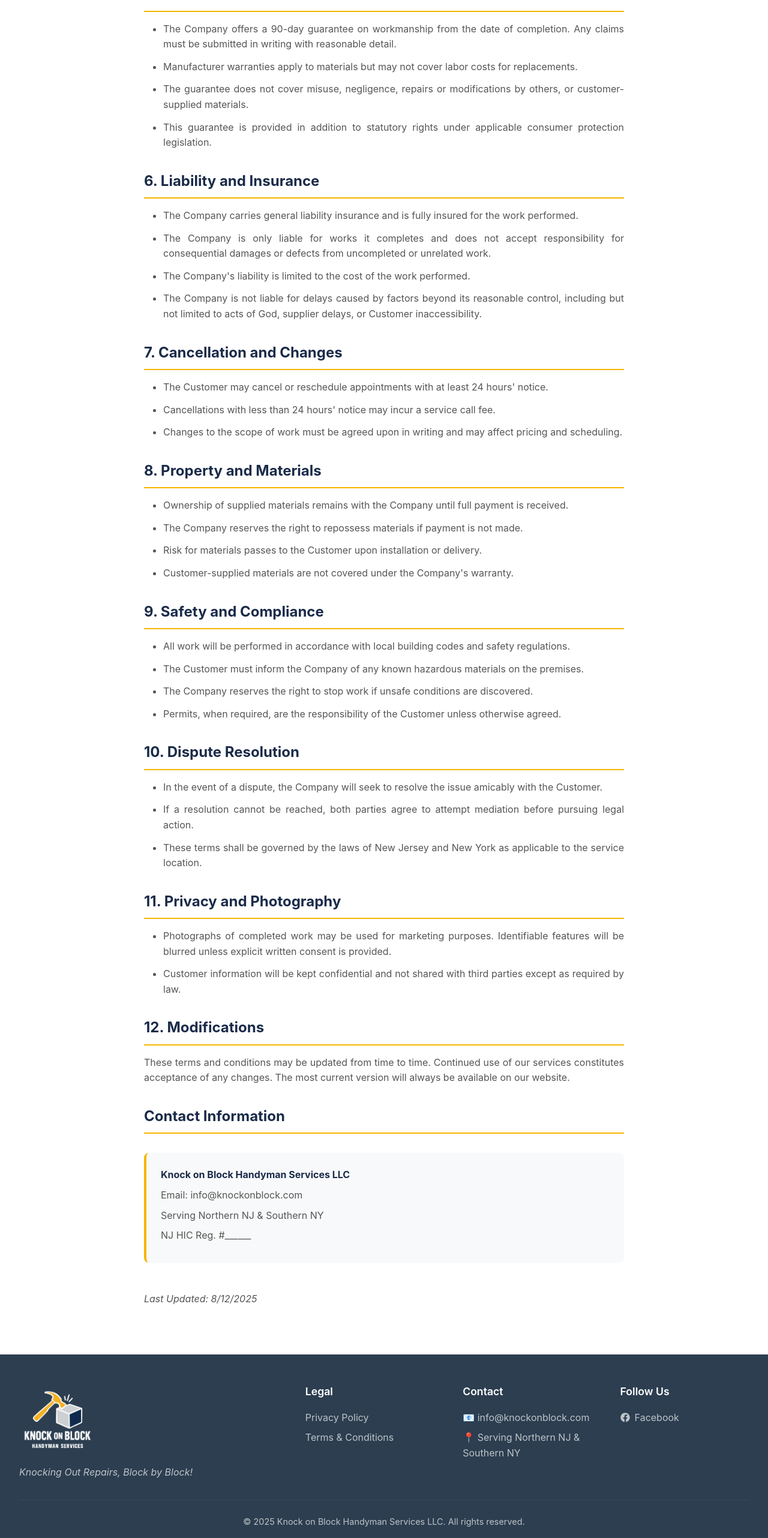
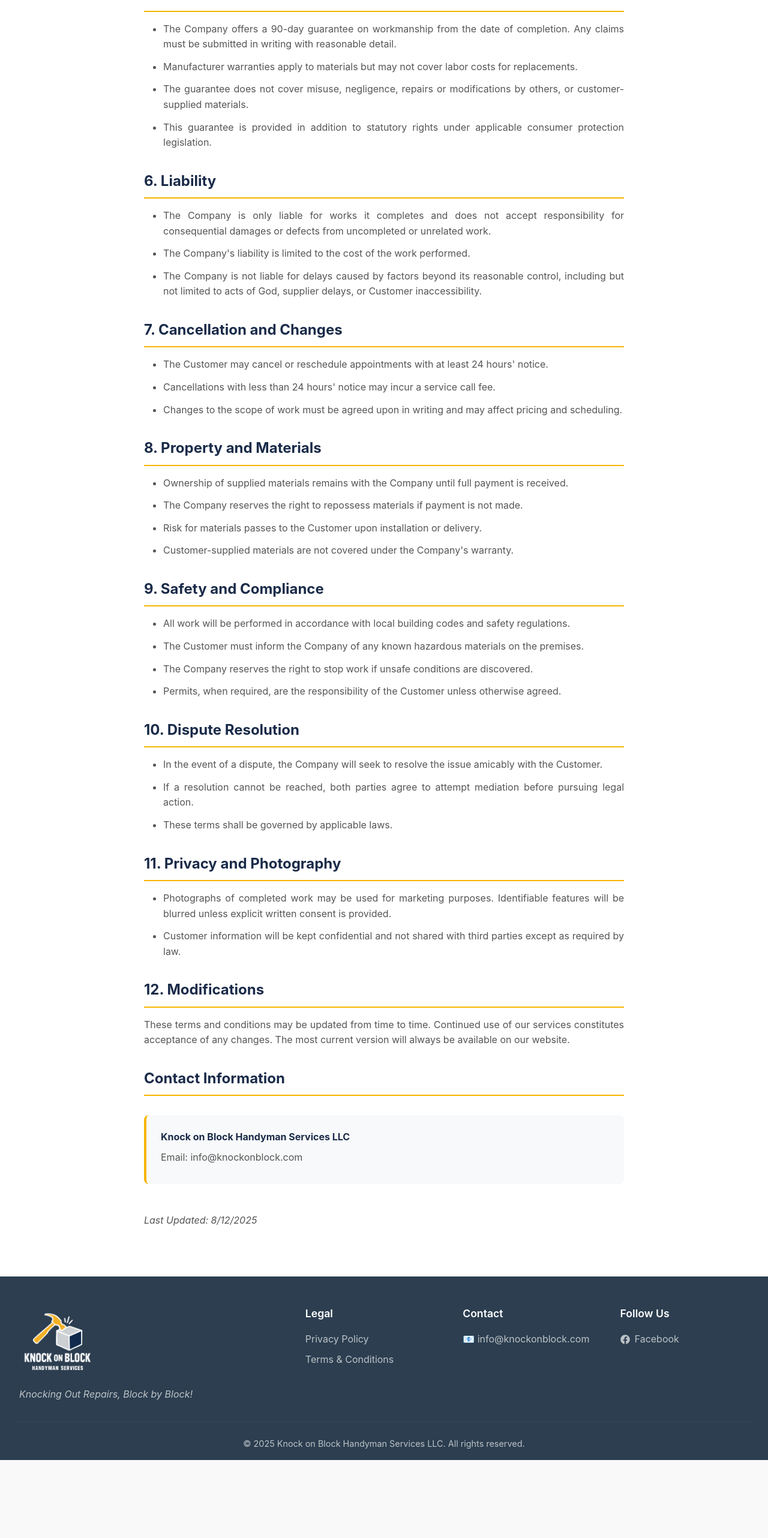
Before and after one commit to ylapscher/knockonblockNext, a Next.js app: page /terms-conditions in a window 1280 px wide. Shown: the part 1655-4219 px from the top of the page at 60% size. After the commit the page ends 4089 px from the top, so only its background shows below. Built offline with nearby package versions, Linux system fonts and the light colour scheme.

Commit message:
Refactor FAQs and testimonials: remove location details, update IDs, and simplify content. Clean up contact and footer sections by removing service area mentions.

```diff
--- a/assets/data/testimonials.js
+++ b/assets/data/testimonials.js
@@ -2,7 +2,6 @@ export const testimonials = [
   {
     id: 1,
     name: "Melissa B.",
-    location: "Montvale, NJ",
     rating: 5,
     text: "Zach installed a Nest, Ring door bell, and fixed our toilet. He was reasonably priced, meticulous, patient and prompt. I would recommend him to anyone. He is a find.",
     date: "March 2024"
@@ -10,7 +9,6 @@ export const testimonials = [
   {
     id: 2,
     name: "Mike R.",
-    location: "Ramsey, NJ",
     rating: 5,
     text: "Excellent service! Zach installed our smart thermostat perfectly and explained everything clearly. His attention to detail and professionalism really impressed us. Will definitely call again.",
     date: "February 2024"
@@ -18,7 +16,6 @@ export const testimonials = [
   {
     id: 3,
     name: "Jennifer L.",
-    location: "Blauvelt, NY",
     rating: 5,
     text: "Very reliable and skilled. Fixed our drywall damage and you can't even tell there was ever a problem. Zach was punctual, courteous, and his work exceeded our expectations. Great work!",
     date: "January 2024"
@@ -26,7 +23,6 @@ export const testimonials = [
   {
     id: 4,
     name: "David K.",
-    location: "Wayne, NJ",
     rating: 5,
     text: "I've used Knock on Block for several projects now and have been consistently impressed. Zach is knowledgeable, fair with pricing, and always delivers quality work. Highly recommended!",
     date: "December 2023"
@@ -34,7 +30,6 @@ export const testimonials = [
   {
     id: 5,
     name: "Lisa T.",
-    location: "Paramus, NJ",
     rating: 5,
     text: "Outstanding service from start to finish. Zach mounted our TV and installed new outlets with precision and care. He's professional, reliable, and his work is top-notch. Will use again!",
     date: "November 2023"
@@ -42,7 +37,6 @@ export const testimonials = [
   {
     id: 6,
     name: "Robert P.",
-    location: "Suffern, NY",
     rating: 5,
     text: "Zach did a fantastic job installing our reverse osmosis system. He explained the process clearly and completed the work efficiently. Very satisfied with the quality and would recommend to others.",
     date: "October 2023"
--- a/components/sections/Footer.js
+++ b/components/sections/Footer.js
@@ -58,14 +58,6 @@ const Footer = () => {
                   📧 info@knockonblock.com
                 </a>
 
-                <a
-                  href="https://maps.app.goo.gl/4iLjN26peGBpqstU8"
-                  target="_blank"
-                  rel="noopener noreferrer"
-                  className={style["social-link"]}
-                >
-                  📍 Serving Northern NJ & Southern NY
-                </a>
               </div>
             </div>
 
--- a/components/sections/Hero.js
+++ b/components/sections/Hero.js
@@ -9,7 +9,7 @@ const Hero = () => {
     <section id="home" className={style.hero}>
       <div className={style["hero-content"]}>
         <div className={style["hero-text"]}>
-          <h1>Reliable Handyman Services in Northern NJ & Southern NY</h1>
+          <h1>Reliable Handyman Services</h1>
           <p>Professional help from someone you can trust.</p>
           <button onClick={scrollToContact} className={style["cta-button"]}>
             Request a Quote
--- a/components/sections/PrivacyPolicy.jsx
+++ b/components/sections/PrivacyPolicy.jsx
@@ -90,7 +90,6 @@ const PrivacyPolicy = () => {
           <div className={style['contact-info']}>
             <p><strong>Knock on Block Handyman Services LLC</strong></p>
             <p>Email: info@knockonblock.com</p>
-            <p>Serving Northern NJ & Southern NY</p>
           </div>
 
           <p className={style['last-updated']}>Last Edited on {new Date().toLocaleDateString()}</p>
--- a/components/sections/TermsConditions.jsx
+++ b/components/sections/TermsConditions.jsx
@@ -52,9 +52,8 @@ const TermsConditions = () => {
             <li>This guarantee is provided in addition to statutory rights under applicable consumer protection legislation.</li>
           </ul>
 
-          <h2>6. Liability and Insurance</h2>
+          <h2>6. Liability</h2>
           <ul>
-            <li>The Company carries general liability insurance and is fully insured for the work performed.</li>
             <li>The Company is only liable for works it completes and does not accept responsibility for consequential damages or defects from uncompleted or unrelated work.</li>
             <li>The Company's liability is limited to the cost of the work performed.</li>
             <li>The Company is not liable for delays caused by factors beyond its reasonable control, including but not limited to acts of God, supplier delays, or Customer inaccessibility.</li>
@@ -87,7 +86,7 @@ const TermsConditions = () => {
           <ul>
             <li>In the event of a dispute, the Company will seek to resolve the issue amicably with the Customer.</li>
             <li>If a resolution cannot be reached, both parties agree to attempt mediation before pursuing legal action.</li>
-            <li>These terms shall be governed by the laws of New Jersey and New York as applicable to the service location.</li>
+            <li>These terms shall be governed by applicable laws.</li>
           </ul>
 
           <h2>11. Privacy and Photography</h2>
@@ -103,8 +102,6 @@ const TermsConditions = () => {
           <div className={style['contact-info']}>
             <p><strong>Knock on Block Handyman Services LLC</strong></p>
             <p>Email: info@knockonblock.com</p>
-            <p>Serving Northern NJ & Southern NY</p>
-            <p>NJ HIC Reg. #______</p>
           </div>
 
           <p className={style['last-updated']}>Last Updated: {new Date().toLocaleDateString()}</p>
```
Also changed, not shown: assets/data/faqs.js (+3 -13 lines), components/sections/Contact.jsx (+0 -16 lines).
